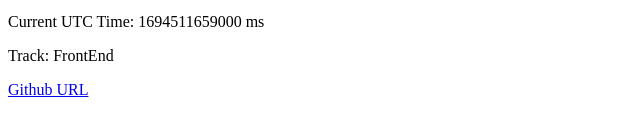
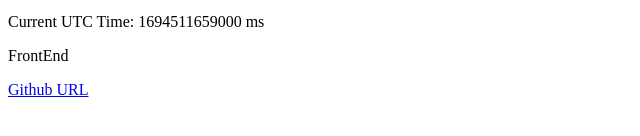
Before and after one commit to tohmyy/tohmyy.github.io, a plain HTML site: page index.html in a window 1280 px wide. Shown: the part 408-544 px from the top of the page, 0-640 px from the left. Drawn offline with Linux system fonts and the light colour scheme.

Commit message:
Update index.html

```diff
--- a/index.html
+++ b/index.html
@@ -10,7 +10,7 @@
         <img data-testid="slackDisplayImage" src="https://drive.google.com/uc?export=view&id=1wxGuiwk8ShR3JngNbgbFKEuHN3rzGBlu" alt="Tofunmi Adeyinka">
         <p data-testid="currentDayOfTheWeek"></p>
         <p data-testid="currentUTCTime"></p>
-        <p data-testid="myTrack">Track: FrontEnd</p>
+        <p data-testid="myTrack">FrontEnd</p>
         <a data-testid="githubURL" href="https://github.com/tohmyy/hng-stage1"> Github URL</a>
     <script>
 const x = new Date();
```
